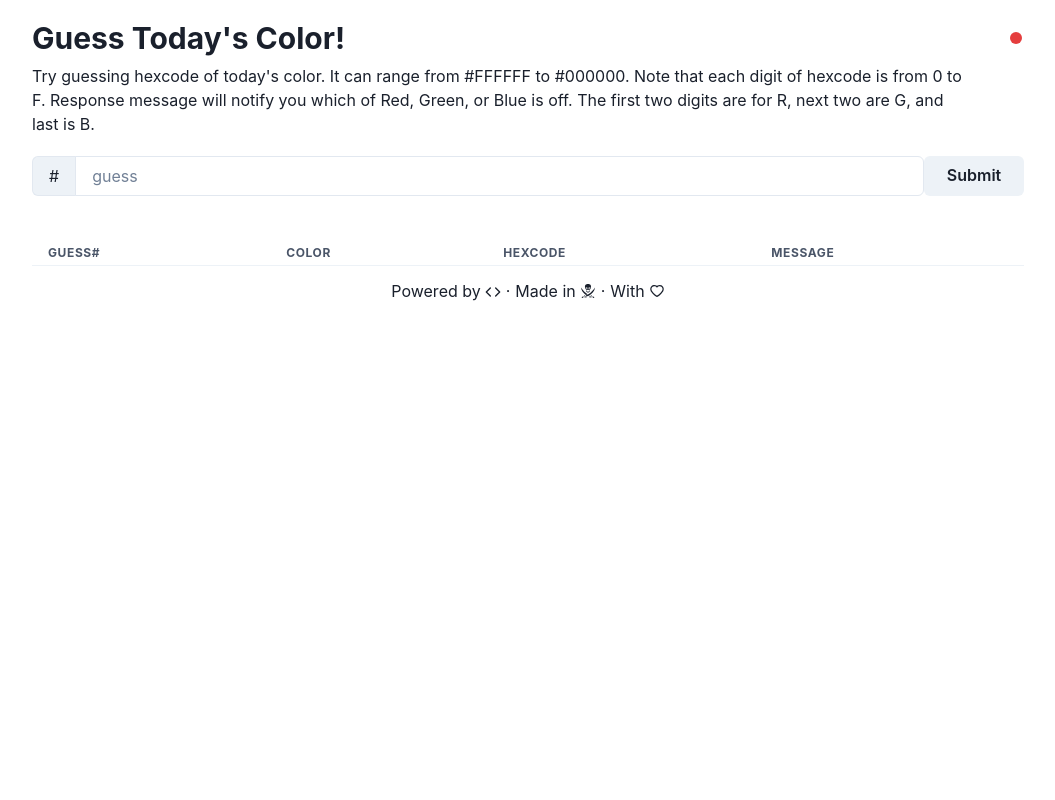
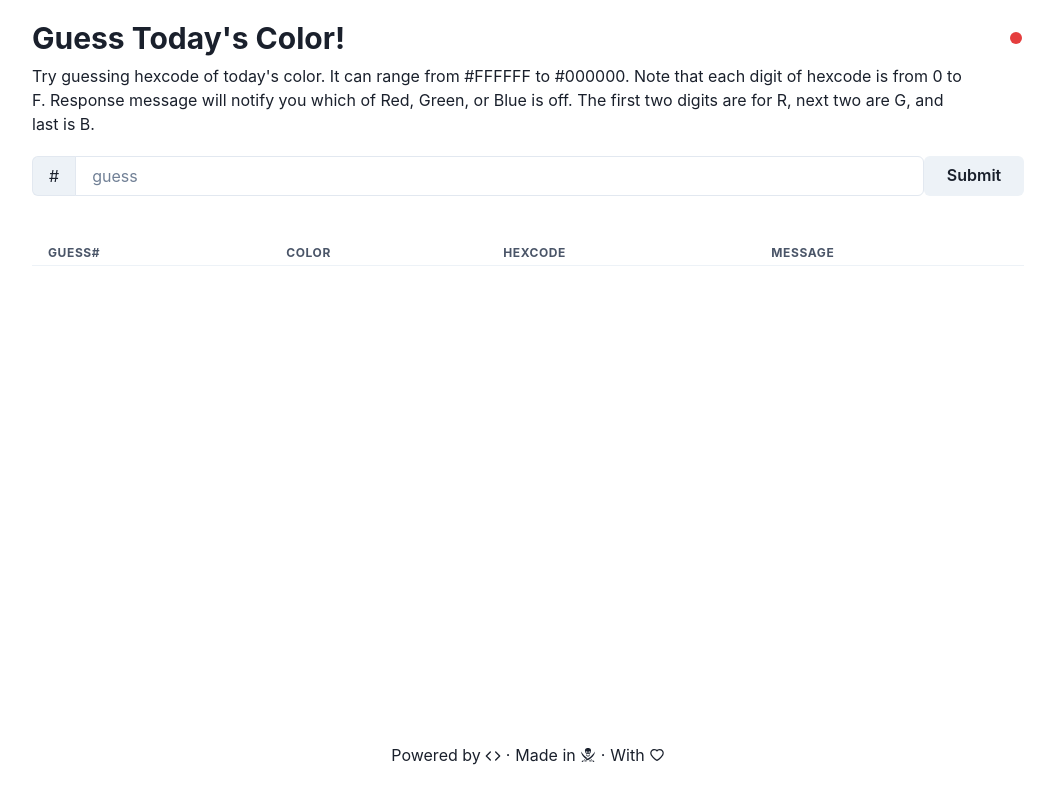
Before and after one commit to HOYOUNG98/fox, a Next.js app in the folder web/: page / in a window 1280 px wide. Shown: the whole page, without its empty margins (112-1167 px from the left). Built offline with nearby package versions, Linux system fonts and the light colour scheme.

Commit message:
Re-added spacer

```diff
--- a/web/pages/index.tsx
+++ b/web/pages/index.tsx
@@ -93,6 +93,8 @@ const Home: NextPage = () => {
         />
 
         <GuessTable guesses={guesses} />
+
+        <Spacer />
         <Footer />
       </Flex>
     </Container>
```
